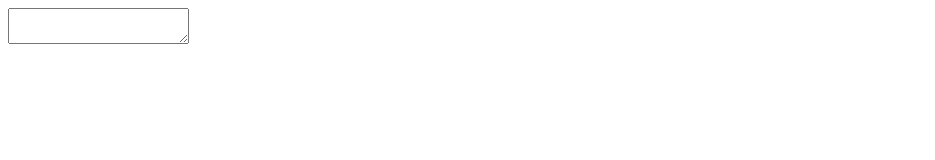
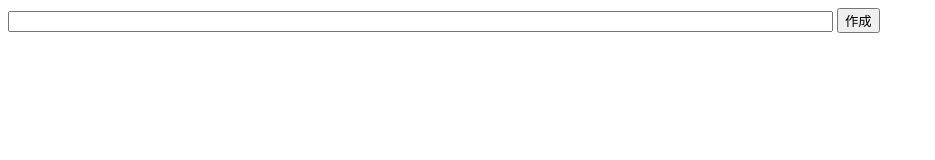
Before and after one commit to ichikawa-programming-circle/simple_map, a plain HTML site: page index.html in a window 1280 px wide. Shown: the whole page, without its empty margins (0-935 px from the left). Drawn offline with Linux system fonts and the light colour scheme.

Commit message:
Update index.html

```diff
--- a/index.html
+++ b/index.html
@@ -6,8 +6,8 @@
   </head>
   <body>
     <form>
-    <textarea>
-    </textarea>
+      <input name="address" size=100>
+      <input type=submit value="作成">
     </form>
   </body>
 </html>
```
